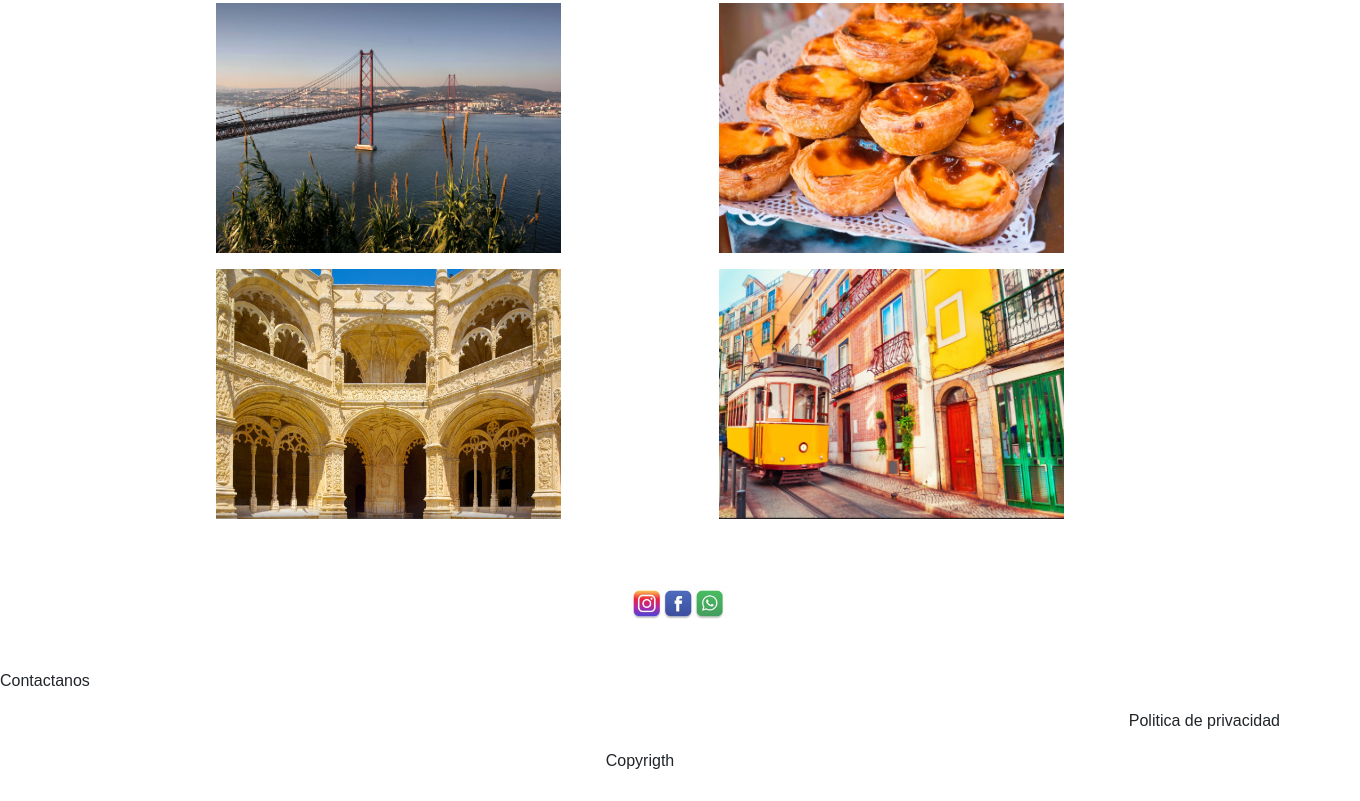
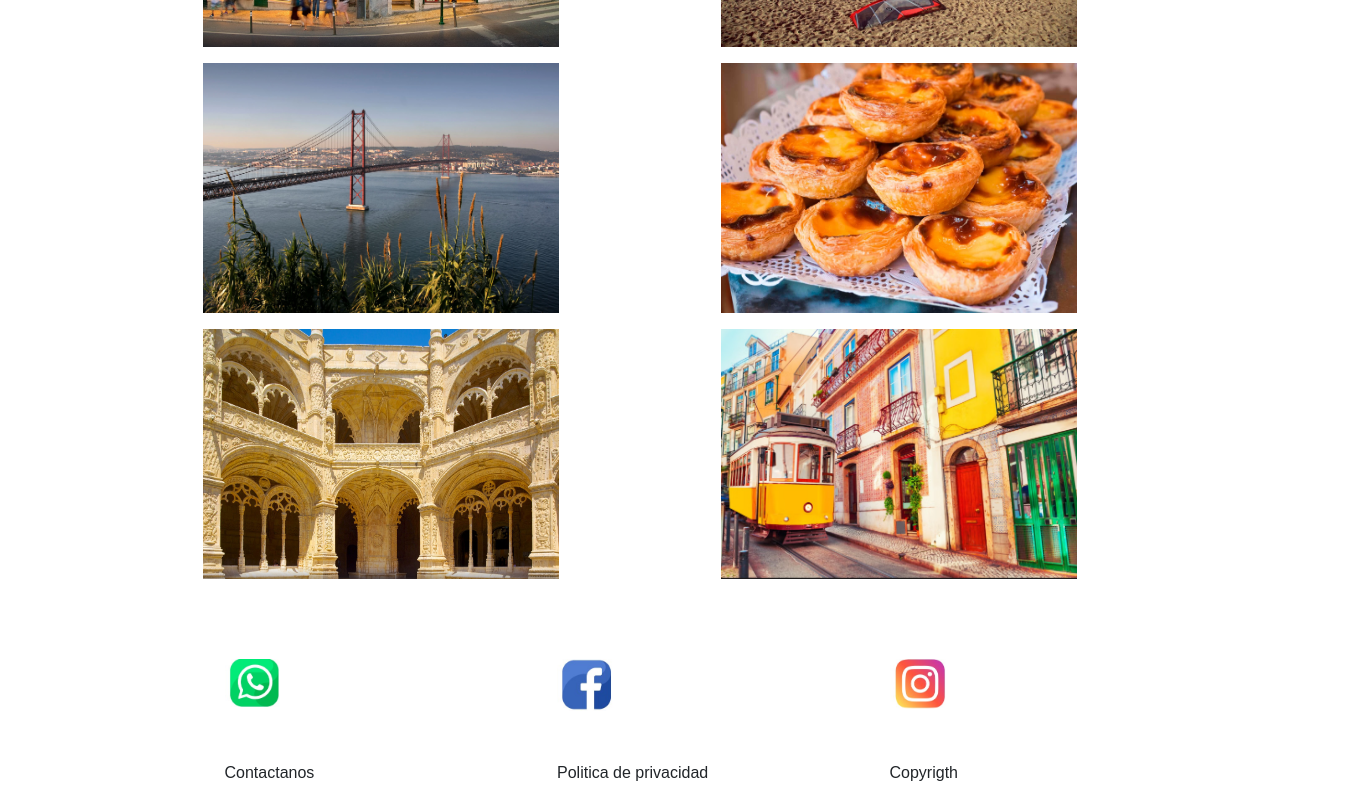
Before and after one commit to miacuzzi/2-entrega-iacuzzi, a plain HTML site: page html/fotos.html in a window 1280 px wide. Shown: the part 1133-1934 px from the top of the page, 1360 px wide, since content can reach past the window. Drawn offline with nearby package versions, Linux system fonts and the light colour scheme.

Commit message:
[M] entregaII

```diff
--- a/css/style.css
+++ b/css/style.css
@@ -55,7 +55,15 @@
 
 /*main*/
 
+.fotografias{
+    text-align: center;
+    font-weight: lighter;
+    padding-top: 20px;
+    text-decoration: double;
+}
+
  /*container nav bs*/
+
 
  .imglisb img{
     width: 100%;
@@ -107,28 +115,31 @@
 }
 
 .map{
-    padding-top: 40px;
-    padding-right: 50px;
-    padding-bottom: 40px;
-    padding-left: 50px;
+    display: flex;
+    flex-wrap: wrap;
+    justify-content: center;
+    padding: 50px;
 }
 
 /*footer*/
 
-.redes img {
+.footerimag img{
+    display: flex;
+    flex-wrap: wrap;
+    justify-content: center;
+    width: 60px;
+    margin-top: 80px;
+    margin-bottom:50px ;
+}
+
+/*.redes img {
     width: 100px;
    margin: 50px 630px;
 
+}*/
+
+.final p{
+    display: flex;
+    flex-wrap: wrap;
+    justify-content: center;
 }
-
-.contacto{
-    text-align: left;
-}
-
-.politica {
-    text-align: right;
-}
-
-.copy {
-    text-align: center;
-}
--- a/html/fotos.html
+++ b/html/fotos.html
@@ -49,7 +49,8 @@
     <main>
         <div class="imglisb">
             <section class="container">
-                <div class="row justify-content-evenly gap-3 p-3">
+                <h1 class="fotografias">Fotografias</h1>
+                <div class="row justify-content-evenly gap-3">
                     <div class="col-lg-4 col-md-6 col-sm-12">
                         <img src="../assets/lisboa noche.jpg" alt="lisboa de noche">
                     </div>
@@ -113,18 +114,41 @@
     </main>
 
     <footer>
-        <section class="redes">
-            <img src="../assets/redes sociales.jpg" alt="redes sociales">
 
-        </section>
+        <div class="footerimag">
+            <section class="container">
+                <div class="row justify-content-evenly">
+                    <div class="col-lg-2 col-md-3 col-sm-3">
+                        <img src="../assets/whats app.jpg" alt="whats">
+                    </div>
+                    <div class="col-lg-2 col-md-3 col-sm-3">
+                        <img src="../assets/facebook1.jpg" alt="facebook">
+                    </div>
+                    <div class="col-lg-2 col-md-3 col-sm-3">
+                        <img src="../assets/instagram1.jpg" alt="instagram">
+                    </div>
+                </div>
+            </section>
+        </div>
+        <div>
+            <section class="container">
+              <div class="row justify-content-evenly">
+                <div class="col-lg-2 col-md-3 col-sm-3">
+                  <p class="contacto">Contactanos</p>
+                </div>
+                <div class="col-lg-2 col-md-3 col-sm-3">
+                  <p class="politica">Politica de privacidad </p>
+                </div>
+                <div class="col-lg-2 col-md-3 col-sm-3">
+                  <P class="copy"> Copyrigth </P>
+                </div>
 
-        <section class="final">
-            <p class="contacto">Contactanos</p>
-            <p class="politica">Politica de privacidad </p>
-            <P class="copy"> Copyrigth </P>
-        </section>
+              </div>
+            </section>
 
-    </footer>
+        </div>
+
+  </footer>
 
      <!--script bootstrap-->
      <script src="https://cdn.jsdelivr.net/npm/@popperjs/core@2.11.8/dist/umd/popper.min.js" integrity="sha384-I7E8VVD/ismYTF4hNIPjVp/Zjvgyol6VFvRkX/vR+Vc4jQkC+hVqc2pM8ODewa9r" crossorigin="anonymous"></script>
```
Also changed, not shown: html/enamorate.html (+19 -2 lines), html/historia.html (+20 -2 lines), html/que-hacer.html (+19 -2 lines), index.html (+32 -9 lines), assets/facebook.png (added), assets/facebook1.jpg (added), assets/instagram.png (added), assets/instagram1.jpg (added), assets/whats app.jpg (added), assets/whats.png (added).
